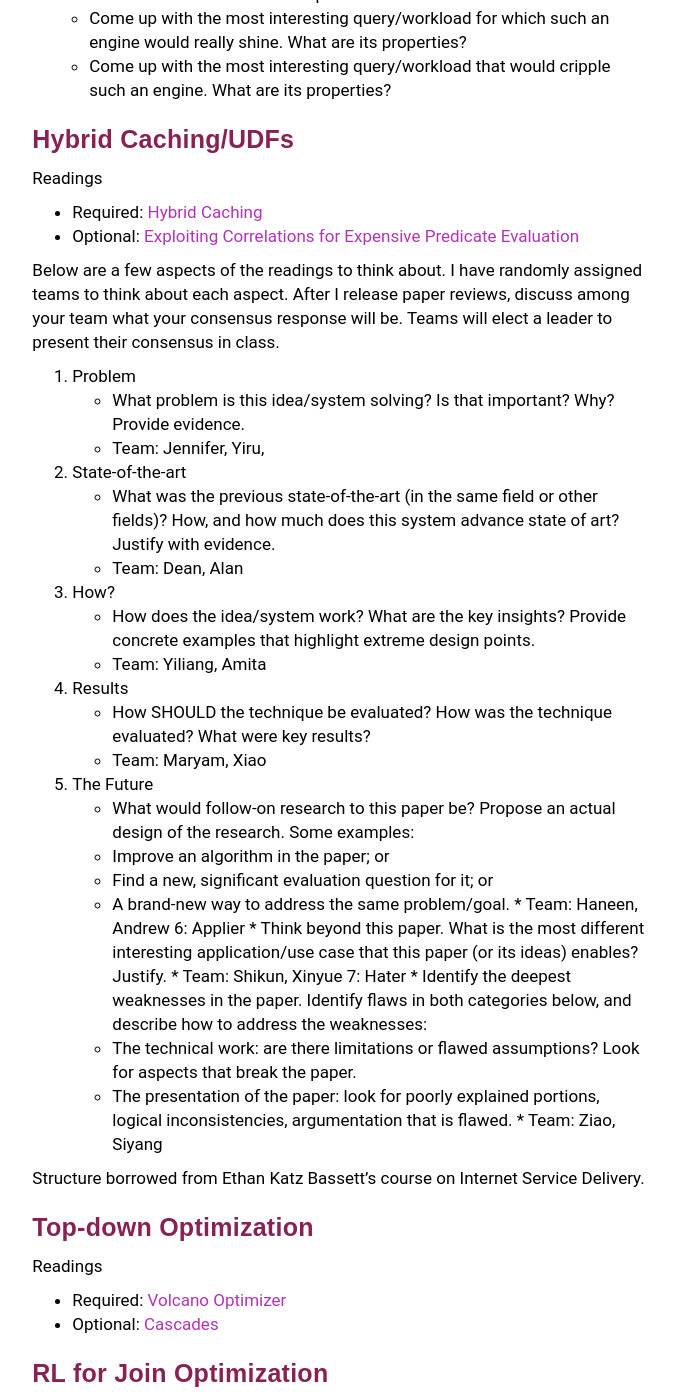
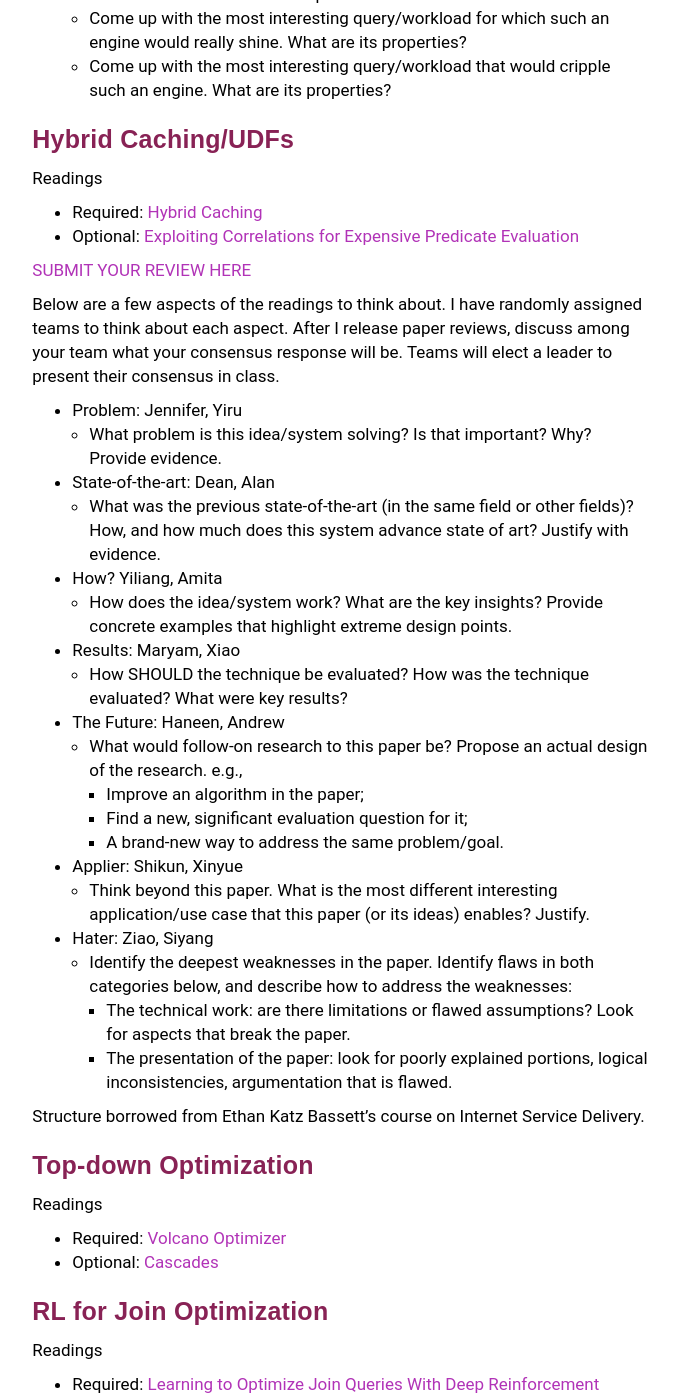
Before and after one commit to wzao1515/w6113.github.io, a Jekyll site: the page built from reviews.md, in a window 1280 px wide and 1400 px high, scrolled down 4223 px. Shown: the whole window, without its empty margins (292-970 px from the left). Built offline with Jekyll 4.4.1, drawn with Linux system fonts in a browser that asks for light colours; our own code applies the rules of GitHub Pages for plain Markdown files.

Commit message:
updated website

```diff
--- a/reviews.md
+++ b/reviews.md
@@ -198,36 +198,33 @@ Readings
 * Required: [Hybrid Caching](./files/papers/caching-sigmod1996.pdf)
 * Optional: [Exploiting Correlations for Expensive Predicate Evaluation](https://arxiv.org/pdf/1411.3374.pdf)
 
+
+[SUBMIT YOUR REVIEW HERE](https://goo.gl/forms/ymmD3tIBTWpQO7ME2)
+
 Below are a few aspects of the readings to think about.  I have randomly assigned teams to think about each aspect.
 After I release paper reviews, discuss among your team what your consensus response will be.
 Teams will elect a leader to present their consensus in class.
 
-1. Problem
+
+* Problem: Jennifer, Yiru
   * What problem is this idea/system solving?  Is that important?  Why?  Provide evidence.
-  * Team:  Jennifer, Yiru,
-2. State-of-the-art
+* State-of-the-art: Dean, Alan
   * What was the previous state-of-the-art (in the same field or other fields)? How, and how much does this system advance state of art?   Justify with evidence.
-  * Team: Dean, Alan
-3. How?
+* How?   Yiliang, Amita
   * How does the idea/system work? What are the key insights? Provide concrete examples that highlight extreme design points.
-  * Team: Yiliang, Amita
-4. Results
+* Results: Maryam, Xiao
   * How SHOULD the technique be evaluated?  How was the technique evaluated?   What were key results?
-  * Team: Maryam, Xiao
-5. The Future
-  * What would follow-on research to this paper be?  Propose an actual design of the research.  Some examples:
-    * Improve an algorithm in the paper; or
-    * Find a new, significant evaluation question for it; or
+* The Future: Haneen, Andrew
+  * What would follow-on research to this paper be?  Propose an actual design of the research.  e.g.,
+    * Improve an algorithm in the paper;
+    * Find a new, significant evaluation question for it;
     * A brand-new way to address the same problem/goal.
-  * Team: Haneen, Andrew
-6: Applier
+* Applier:  Shikun, Xinyue
   * Think beyond this paper.  What is the most different interesting application/use case that this paper (or its ideas) enables?  Justify.
-  * Team: Shikun, Xinyue
-7: Hater
+* Hater: Ziao, Siyang
   * Identify the deepest weaknesses in the paper.  Identify flaws in both categories below, and describe how to address the weaknesses:
     * The technical work: are there limitations or flawed assumptions?  Look for aspects that break the paper.
     * The presentation of the paper: look for poorly explained portions, logical inconsistencies, argumentation that is flawed.
-  * Team: Ziao, Siyang
 
 Structure borrowed from Ethan Katz Bassett’s course on Internet Service Delivery.
 
```
